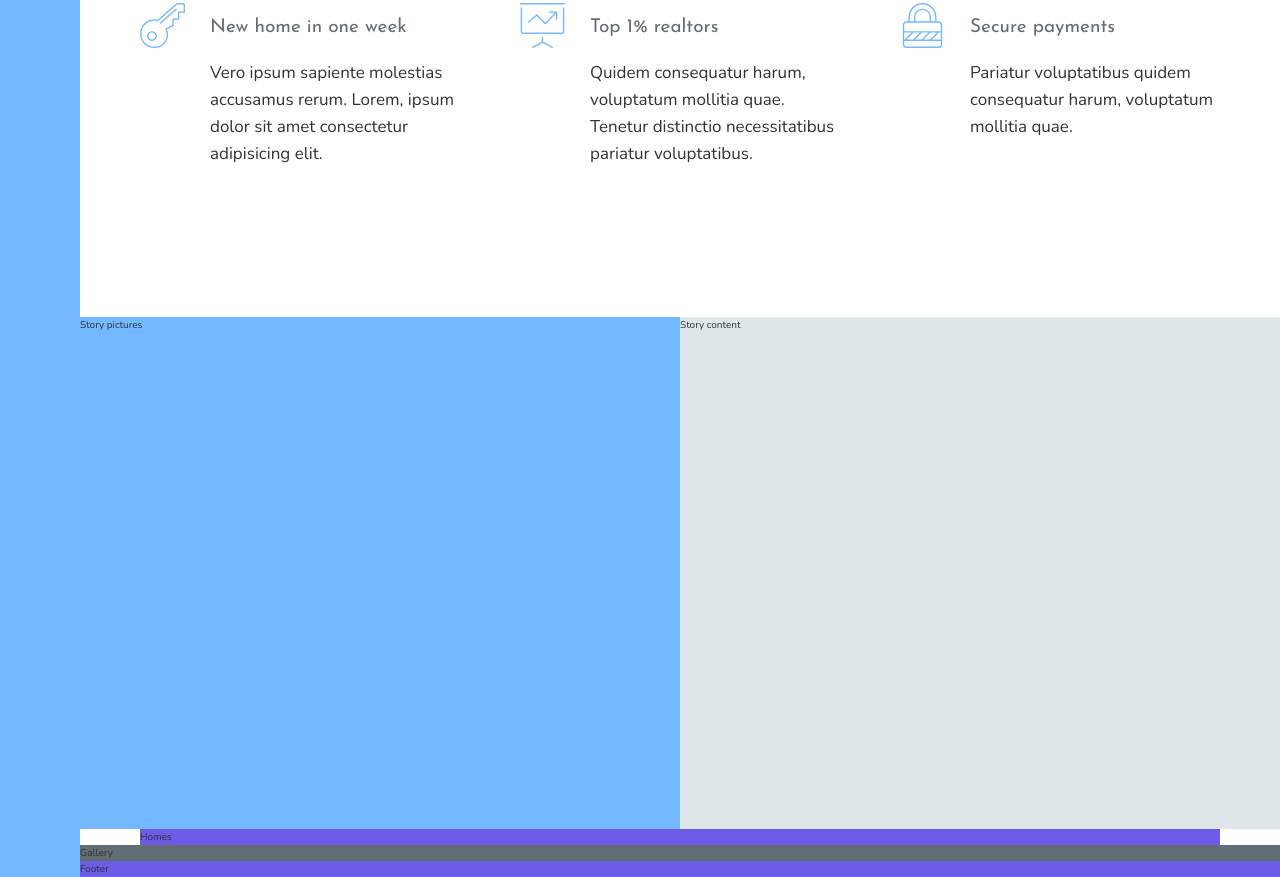
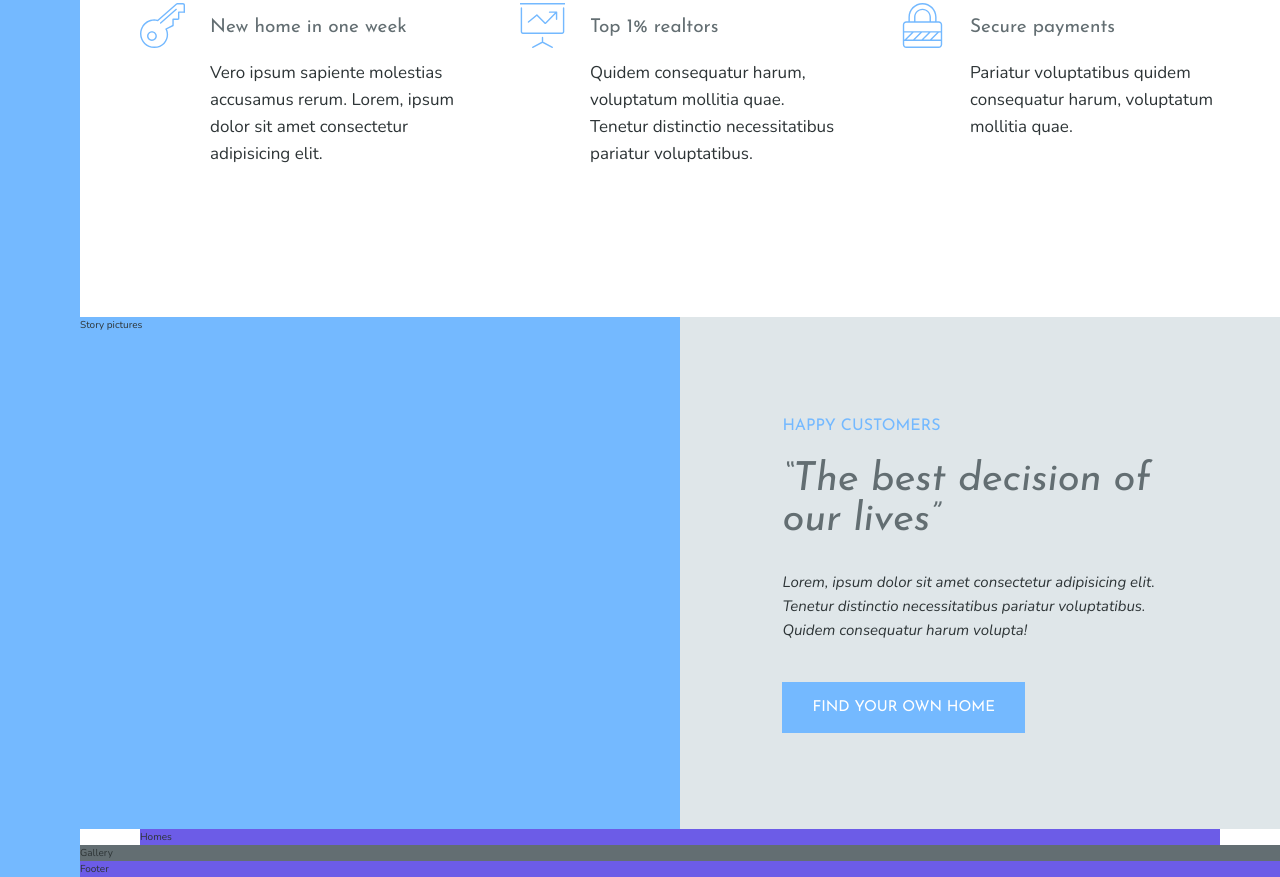
Before and after one commit to thomaschsu/housing-template, a website: page index.html in a window 1280 px wide. Shown: the part 991-1868 px from the top of the page. Drawn offline with nearby package versions, Linux system fonts and the light colour scheme.

Commit message:
Finished part 1 of story section

```diff
--- a/index.html
+++ b/index.html
@@ -80,7 +80,12 @@
         Story pictures
     </div>
     <div class="story__content">
-        Story content
+        <h3 class="heading-3 mb-sm">Happy Customers</h3>
+        <h2 class="heading-2 heading-2--dark mb-md">&ldquo;The best decision of our lives&rdquo;</h2>
+        <p class="story__text">
+            Lorem, ipsum dolor sit amet consectetur adipisicing elit. Tenetur distinctio necessitatibus pariatur voluptatibus. Quidem consequatur harum volupta!
+        </p>
+        <button class="btn">Find your own home</button>
     </div>
     <section class="homes">
         Homes
--- a/sass/_story.scss
+++ b/sass/_story.scss
@@ -6,5 +6,18 @@
     &__content {
         background-color: $color-grey-light-1;
         grid-column: col-start 5 / full-end;
+        padding: 6rem 8vw;
+        // display: flex;
+        // flex-direction: column;
+        // justify-content: center;
+        // align-items: flex-start;
+        display: grid;
+        align-content: center;
+        justify-items: start;
+    }
+    &__text {
+        font-size: 1.5rem;
+        font-style: italic;
+        margin-bottom: 4rem;
     }
 }
--- a/sass/_typography.scss
+++ b/sass/_typography.scss
@@ -9,10 +9,22 @@
 
 .heading-2 {
     @extend %heading;
+    font-size: 4rem;
+    font-style: italic;
+    line-height: 1;
+    &--light {
+        color: $color-grey-light-1;
+    }
+    &--dark {
+        color: $color-grey-dark-1;
+    }
 }
 
 .heading-3 {
     @extend %heading;
+    font-size: 1.6rem;
+    color: $color-primary;
+    text-transform: uppercase;
 }
 
 .heading-4 {
@@ -25,3 +37,32 @@
         color: $color-grey-dark-1;
     }
 }
+
+.btn {
+    background-color: $color-primary;
+    color: #FFF;
+    border: none;
+    border-radius: 0;
+    font-family: $font-display;
+    font-size: 1.5rem;
+    text-transform: uppercase;
+    padding: 1.8rem 3rem;
+    cursor: pointer;
+    transition: all .2s;
+    &:hover {
+        background-color: $color-primary-dark;
+    }
+}
+
+.mb-sm {
+    margin-bottom: 2rem;
+}
+.mb-md {
+    margin-bottom: 3rem;
+}
+.mb-lg {
+    margin-bottom: 4rem;
+}
+.mb-hg {
+    margin-bottom: 8rem;
+}
```
Also changed, not shown: css/style.css.
